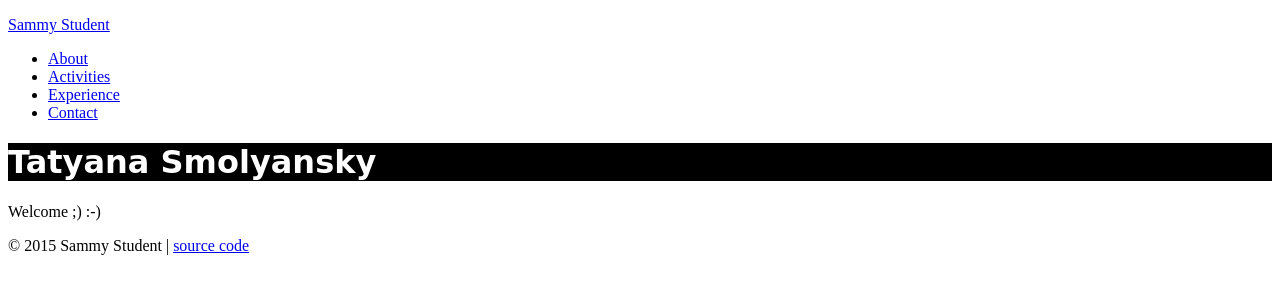
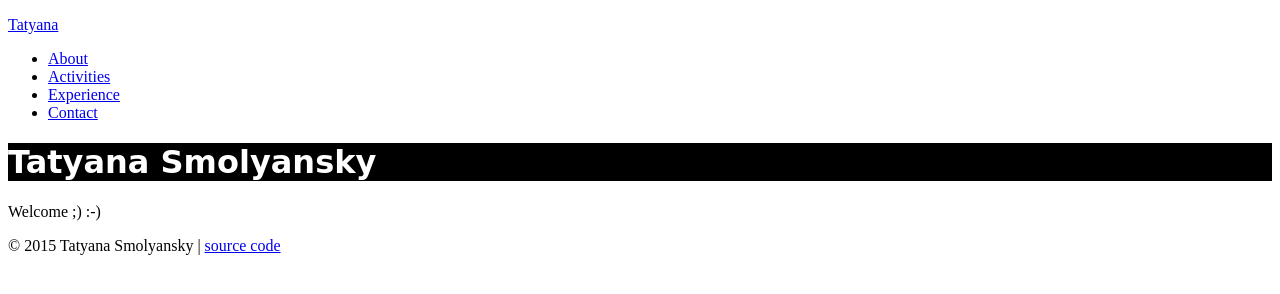
Before and after one commit to tsmolyansky/mypersonalwebsite, a plain HTML site: page index.html in a window 1280 px wide. Drawn offline with Linux system fonts and the light colour scheme.

Commit message:
Tatyana-website

```diff
--- a/index.html
+++ b/index.html
@@ -7,7 +7,7 @@
   </head>
   <body>
     <header>
-      <p><a href="index.html">Sammy Student</a></p>
+      <p><a href="index.html">Tatyana</a></p>
 	    <nav>
 	      <ul>
           <li><a href="about.html">About</a></li>
@@ -24,8 +24,8 @@
     </div>
 
 	  <footer>
-	    <p>&copy; 2015 Sammy Student |
-        <a href="https://github.com/gwu-business/tsmolyansky">source code</a>
+	    <p>&copy; 2015 Tatyana Smolyansky |
+        <a href="https://github.com/gwu-business">source code</a>
       </p>
 	  </footer>
 
```
Also changed, not shown: about.html (+1 -1 lines), activities.html (+1 -1 lines), contact.html (+1 -1 lines), experience.html (+1 -1 lines).
